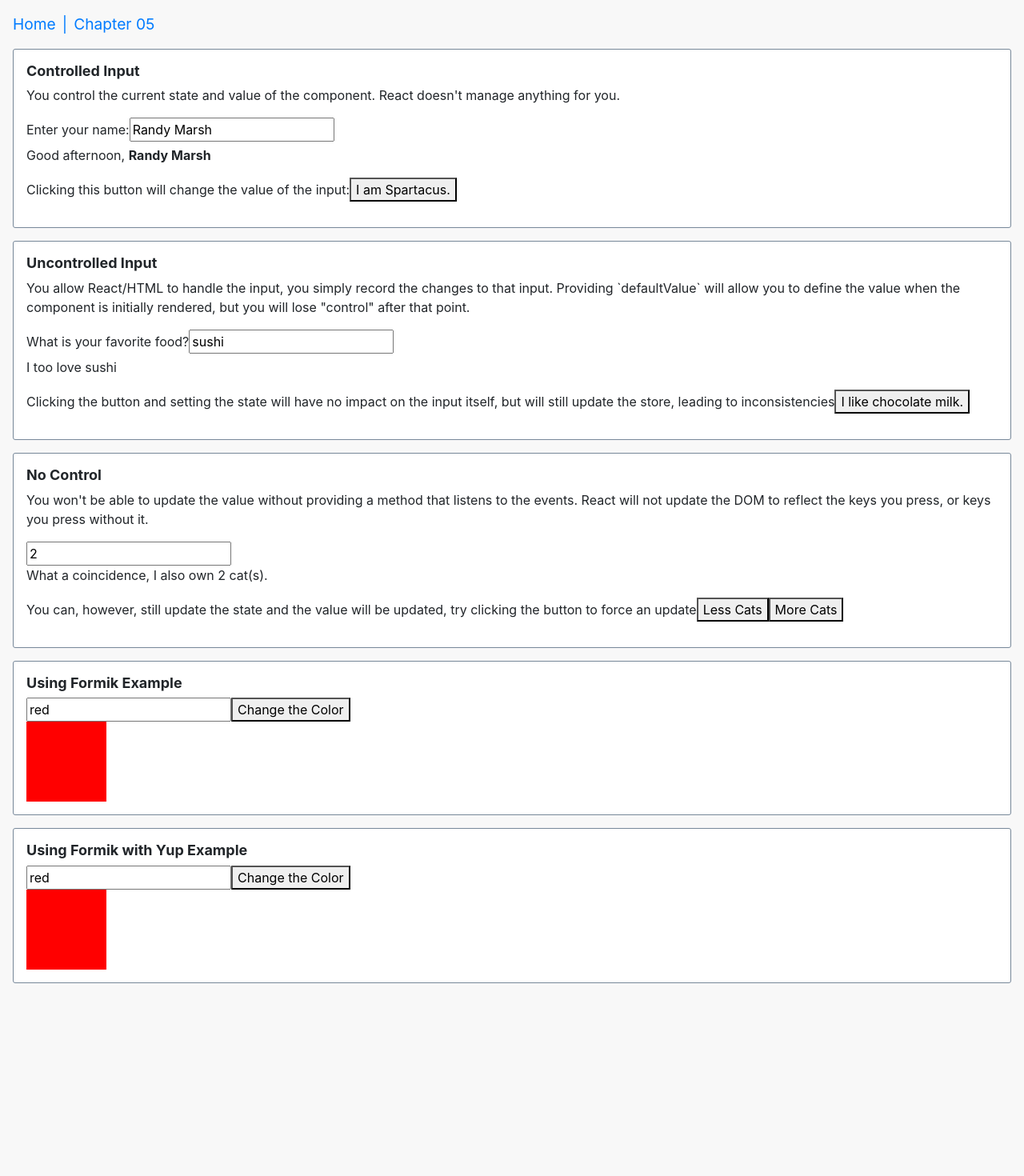
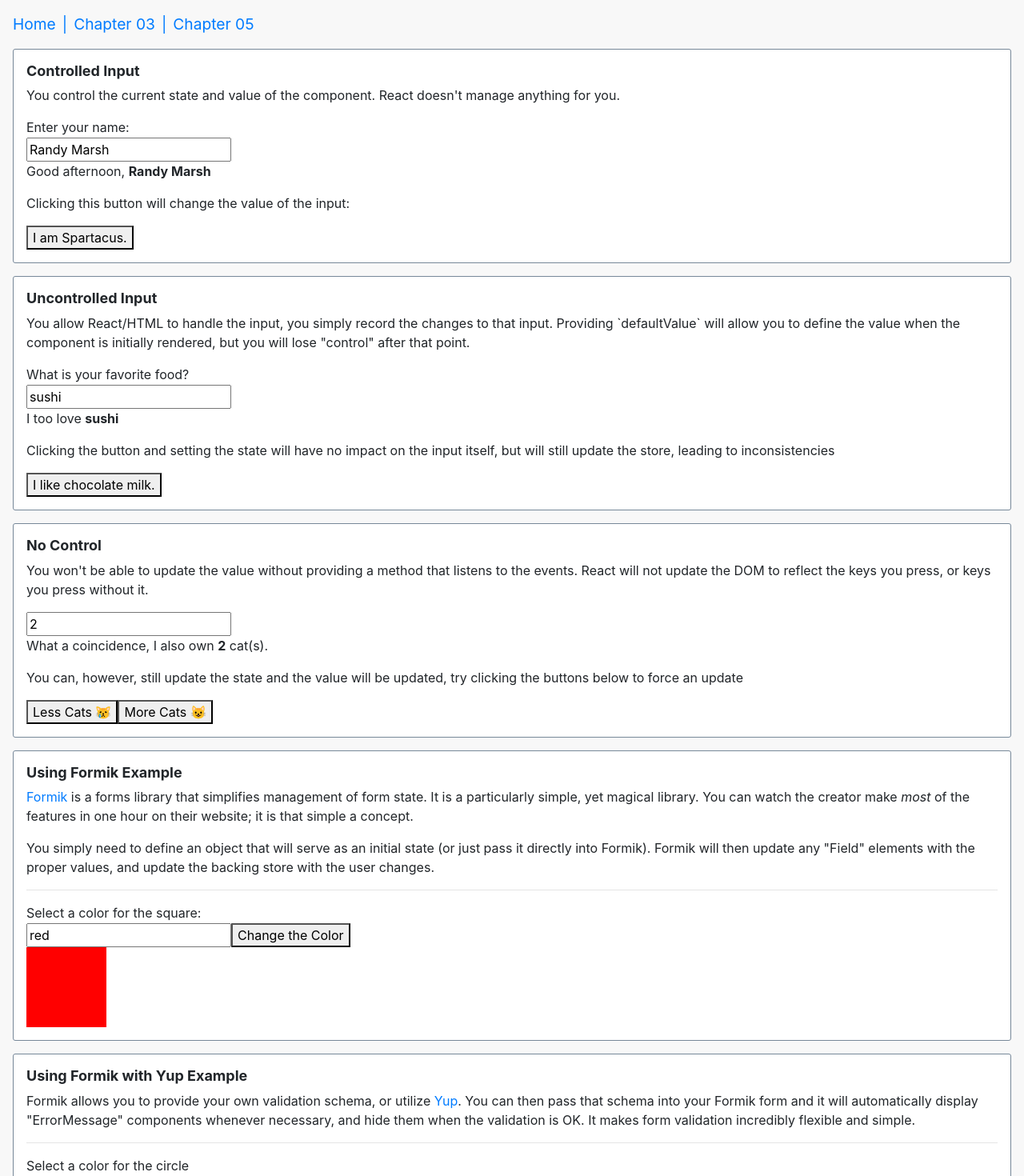
Before and after one commit to mickelsonmichael/BookClub, a React (Create React App) app in the folder ReactInAction/demo/: page /chapter-05 in a window 1280 px wide. Shown: the top 1470 px of the page at 80% size. Before the commit the page ends 1261 px from the top, so only its background shows below. Built offline with nearby package versions, Linux system fonts and the light colour scheme.

Commit message:
Various fixes

```diff
--- a/ReactInAction/demo/src/App.css
+++ b/ReactInAction/demo/src/App.css
@@ -26,3 +26,8 @@ section h2 {
   font-size: large;
   font-weight: bold;
 }
+
+section label {
+  display: block;
+  margin-bottom: 1px;
+}
--- a/ReactInAction/demo/src/App.js
+++ b/ReactInAction/demo/src/App.js
@@ -1,5 +1,6 @@
 import "./App.css";
 import "../node_modules/bootstrap/dist/css/bootstrap.css";
+import Chapter03 from "./chapter03";
 import Chapter05 from "./chapter05";
 import { BrowserRouter, Switch, Route, Link } from "react-router-dom";
 
@@ -9,6 +10,7 @@ function App() {
       <BrowserRouter>
         <nav>
           <Link to="/">Home</Link>
+          <Link to="/chapter-03">Chapter 03</Link>
           <Link to="/chapter-05">Chapter 05</Link>
         </nav>
         <main>
@@ -16,6 +18,8 @@ function App() {
             <Route exact path="/">
               <p>Select a section above</p>
             </Route>
+
+            <Route path="/chapter-03" component={Chapter03} />
             <Route path="/chapter-05" component={Chapter05} />
           </Switch>
         </main>
--- a/ReactInAction/demo/src/chapter03/immutability.js
+++ b/ReactInAction/demo/src/chapter03/immutability.js
@@ -52,3 +52,5 @@ function sortNumbersImmutably(n) {
 }
 
 const sorted = sortNumbersImmutably(numbers);
+
+console.log(sorted);
--- /dev/null
+++ b/ReactInAction/demo/src/chapter03/index.jsx
@@ -0,0 +1,7 @@
+import ShallowMerge from "./shallowMerge";
+
+const Chapter03 = () => [
+    <ShallowMerge key="shallow" />
+];
+
+export default Chapter03;
--- /dev/null
+++ b/ReactInAction/demo/src/chapter03/shallowMerge.jsx
@@ -0,0 +1,89 @@
+import { Component } from "react";
+
+const initialState = {
+    books: ["Pragmatic Programmer", "React in Action"],
+    name: "Wanda",
+    job: {
+        description: "programmer",
+        salary: 1000000,
+        benefits: {
+            retirement: "401k",
+            health: "HSA"
+        }
+    },
+    degree: {
+        school: "Michigan State",
+        gpa: 3.0
+    }
+};
+
+export default class ShallowMerge extends Component {
+    constructor(props) {
+        super(props);
+
+        this.state = initialState;
+
+        this.handleButtonClick = this.handleButtonClick.bind(this);
+        this.handleReset = this.handleReset.bind(this);
+    }
+
+    handleReset() {
+        this.setState(initialState);
+    }
+
+    handleButtonClick() {
+        // setState only performs a SHALLOW MERGE
+        // while most of our information about Wanda is left intact
+        // we lose the `benefits` property, because it is too deep for a shallow merge to copy
+        this.setState((prev) => {
+            return {
+                job: {
+                    description: "senior programmer",
+                    salary: "1200000"
+                }
+            }
+        }, () => console.log("done"));
+    }
+
+    render() {
+        console.log(this.state);
+
+        return (
+            <section>
+                <p>
+                    `setState` only performs a <strong>shallow merge</strong>.
+                    When the button is clicked, most of the state is left intact,
+                    but we lose the `benefits` information because it is too deep for a shallow merge to copy
+                </p>
+                <dl>
+                    <dt>Name</dt>
+                    <dd>{this.state.name}</dd>
+
+                    <dt>Books</dt>
+                    <dd>{this.state.books.join(", ")}</dd>
+
+                    <dt>Job Description</dt>
+                    <dd>{this.state.job.description}</dd>
+
+                    <dt>Job Salary</dt>
+                    <dd>{this.state.job.salary}</dd>
+
+                    <dt>Retirement Plan</dt>
+                    <dd>{this.state.job.benefits?.retirement ?? 'undefined'}</dd>
+
+                    <dt>Health Plan</dt>
+                    <dd>{this.state.job.benefits?.health ?? 'undefined'}</dd>
+
+                    <dt>Graduated From</dt>
+                    <dd>{this.state.degree.school}</dd>
+
+                    <dt>Graduating GPA</dt>
+                    <dd>{this.state.degree.gpa}</dd>
+                </dl>
+
+                <button onClick={this.handleButtonClick}>Apply for a new job!</button>
+                <button type="reset" onClick={this.handleReset}>Reset</button>
+            </section>
+        )
+    }
+}
--- a/ReactInAction/demo/src/chapter05/ControlledInput.jsx
+++ b/ReactInAction/demo/src/chapter05/ControlledInput.jsx
@@ -32,8 +32,9 @@ export default class ControlledInput extends Component {
 
             <p>
                 Clicking this button will change the value of the input:
-                <button onClick={() => this.setState({ name: "Spartacus"})}>I am Spartacus.</button>
             </p>
+            <button onClick={() => this.setState({ name: "Spartacus" })}>I am Spartacus.</button>
+
         </section>
     }
 }
--- a/ReactInAction/demo/src/chapter05/FormikExample.jsx
+++ b/ReactInAction/demo/src/chapter05/FormikExample.jsx
@@ -1,5 +1,5 @@
 import { Component } from "react";
-import { Formik, Form, Field, ErrorMessage } from "formik";
+import { Formik, Form, Field } from "formik";
 
 const initialValues = {
     color: "red"
@@ -27,10 +27,24 @@ export default class FormikExample extends Component {
             <section>
                 <h2>Using Formik Example</h2>
 
+                <p>
+                    <a href="https://formik.org" target="_blank" rel="noreferrer">Formik</a> is a forms library that simplifies management of form state.
+                    It is a particularly simple, yet magical library. You can watch the creator make <em>most</em> of the features in one hour on their
+                    website; it is that simple a concept.
+                </p>
+
+                <p>
+                    You simply need to define an object that will serve as an initial state (or just pass it directly into Formik).
+                    Formik will then update any "Field" elements with the proper values, and update the backing store with the user changes.
+                </p>
+
+                <hr />
+
                 <Formik initialValues={initialValues} onSubmit={this.handleSubmit}>
                     {() => {
                         return (
                         <Form>
+                            <label>Select a color for the square: </label>
                             <Field name="color" />
 
                             <button type="submit">Change the Color</button>
--- a/ReactInAction/demo/src/chapter05/FormikValidationExample.jsx
+++ b/ReactInAction/demo/src/chapter05/FormikValidationExample.jsx
@@ -3,18 +3,21 @@ import { Formik, Form, Field, ErrorMessage } from "formik";
 import * as yup from "yup";
 
 const initialValues = {
-    color: "red"
+    color: "red",
+    phone: "",
 }
 
 const validationSchema = yup.object({
     color: yup.string()
         .required()
         .oneOf([
-        "blue",
-        "yellow",
-        "green",
-        "red"
-    ])
+            "blue",
+            "yellow",
+            "green",
+            "red"
+        ]),
+    phone: yup.string()
+        .matches(/\d{3}-\d{4}/)
 })
 
 export default class FormikValidationExample extends Component {
@@ -24,13 +27,13 @@ export default class FormikValidationExample extends Component {
         this.handleSubmit = this.handleSubmit.bind(this);
 
         this.state = {
-            squareColor: initialValues.color
+            circleColor: initialValues.color
         };
     }
 
     handleSubmit(values) {
         this.setState({
-            squareColor: values.color
+            circleColor: values.color
         })
     }
 
@@ -39,10 +42,19 @@ export default class FormikValidationExample extends Component {
             <section>
                 <h2>Using Formik with Yup Example</h2>
 
+                <p>
+                    Formik allows you to provide your own validation schema, or utilize <a href="https://github.com/jquense/yup" target="_blank" rel="noreferrer">Yup</a>.
+                    You can then pass that schema into your Formik form and it will automatically display "ErrorMessage" components whenever necessary, and hide them
+                    when the validation is OK. It makes form validation incredibly flexible and simple.
+                </p>
+
+                <hr />
+
                 <Formik initialValues={initialValues} onSubmit={this.handleSubmit} validationSchema={validationSchema}>
                     {() => {
                         return (
                             <Form>
+                                <label>Select a color for the circle</label>
                                 <Field name="color" />
                                 <button type="submit">Change the Color</button>
 
@@ -53,7 +65,7 @@ export default class FormikValidationExample extends Component {
                 </Formik>
 
                 <span>
-                    <div style={{ height: "100px", width: "100px", backgroundColor: this.state.squareColor }}></div>
+                    <div style={{ height: "100px", width: "100px", borderRadius: "100px", backgroundColor: this.state.circleColor }}></div>
                 </span>
             </section>
         )
--- a/ReactInAction/demo/src/chapter05/NoControl.jsx
+++ b/ReactInAction/demo/src/chapter05/NoControl.jsx
@@ -21,15 +21,15 @@ export default class NoControl extends Component {
 
                 <input type="number" value={this.state.numberOfCats} />
 
-                <p>What a coincidence, I also own {this.state.numberOfCats} cat(s).</p>
+                <p>What a coincidence, I also own <strong>{this.state.numberOfCats}</strong> cat(s).</p>
 
                 <p>
-                    You can, however, still update the state and the value will be updated, try clicking the button to force an update
+                    You can, however, still update the state and the value will be updated, try clicking the buttons below to force an update
+                </p>
 
-                    <button onClick={() => this.setState(p => ({ numberOfCats: p.numberOfCats - 1 }))}>Less Cats</button>
+                <button onClick={() => this.setState(p => ({ numberOfCats: p.numberOfCats - 1 }))}>Less Cats 😿</button>
 
-                    <button onClick={() => this.setState(p => ({ numberOfCats: p.numberOfCats + 1}))}>More Cats</button>
-                </p>
+                <button onClick={() => this.setState(p => ({ numberOfCats: p.numberOfCats + 1 }))}>More Cats 😺</button>
             </section>
         )
     }
--- a/ReactInAction/demo/src/chapter05/UncontrolledInput.jsx
+++ b/ReactInAction/demo/src/chapter05/UncontrolledInput.jsx
@@ -35,14 +35,14 @@ export default class UncontrolledInput extends Component {
                     onChange={this.handleChange}
                 />
 
-                <p>I too love {this.state.favoriteFood}</p>
+                <p>I too love <strong>{this.state.favoriteFood}</strong></p>
 
                 <p>
                     Clicking the button and setting the state will have no impact on the input itself,
                     but will still update the store, leading to inconsistencies
+                </p>
 
-                    <button onClick={() => this.setState({ favoriteFood: "chocolate milk"})}>I like chocolate milk.</button>
-                </p>
+                <button onClick={() => this.setState({ favoriteFood: "chocolate milk" })}>I like chocolate milk.</button>
             </section>
         );
     }
--- a/ReactInAction/demo/src/chapter05/index.jsx
+++ b/ReactInAction/demo/src/chapter05/index.jsx
@@ -5,11 +5,11 @@ import NoControl from "./NoControl";
 import UncontrolledInput from "./UncontrolledInput";
 
 const Chapter05 = () => [
-    (<ControlledInput />),
-    (<UncontrolledInput />),
-    (<NoControl />),
-    (<FormikExample />),
-    (<FormikValidationExample />)
+    <ControlledInput key="controlled" />,
+    <UncontrolledInput key="uncontrolled" />,
+    <NoControl key="no-control" />,
+    <FormikExample key="formik" />,
+    <FormikValidationExample key="formik-plus" />
 ]
 
 export default Chapter05;
```
Also changed, not shown: ReactInAction/demo/src/chapter03/shallowMerge.js (deleted, +0 -76 lines), 1 other file (tests, documents, lock files or other folders).
